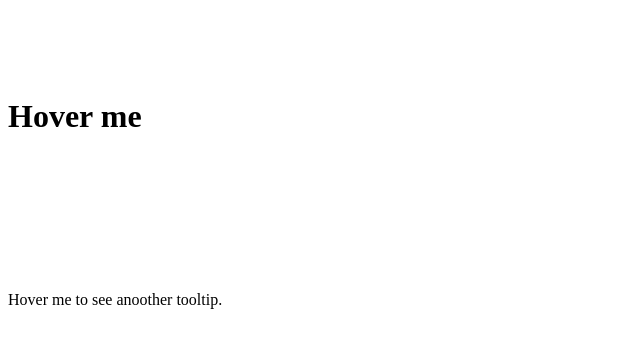
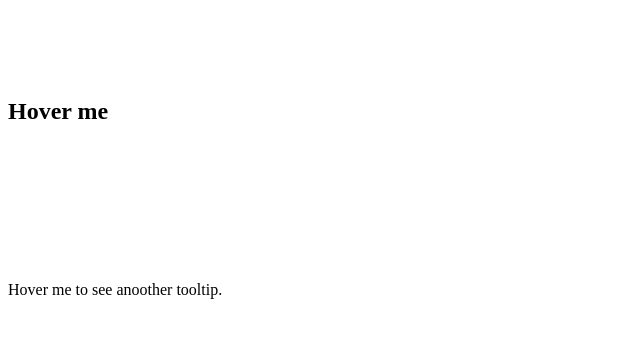
Before and after one commit to acciojob/react-composition-3-tauheed0110, a React app: page / in a window 1280 px wide. Shown: the top 348 px of the page, without its empty margins (0-640 px from the left). Built offline with nearby package versions, Linux system fonts and the light colour scheme.

Commit message:
filechanged

```diff
--- a/src/components/Tooltip.js
+++ b/src/components/Tooltip.js
@@ -11,10 +11,10 @@ const Tooltip = ({ tip1, tip2 }) => {
 
     return (
         <div>
-            <div style={tip1Style}>{tip1}</div>
-            <h1 style={{ margin: "2rem 0rem 4rem 0rem" }} onMouseEnter={() => setMouseEnterH(true)} onMouseLeave={() => setMouseEnterH(false)}>Hover me</h1>
-            <div style={tip2Style}>{tip2}</div>
-            <p onMouseEnter={() => setMouseEnterP(true)} onMouseLeave={() => setMouseEnterP(false)}>Hover me to see anoother tooltip.</p>
+            <div className='tooltip' style={tip1Style}>{tip1}</div>
+            <h2 className='tooltiptext' style={{ margin: "2rem 0rem 4rem 0rem" }} onMouseEnter={() => setMouseEnterH(true)} onMouseLeave={() => setMouseEnterH(false)}>Hover me</h2>
+            <div  className='tooltip' style={tip2Style}>{tip2}</div>
+            <p className='tooltiptext' onMouseEnter={() => setMouseEnterP(true)} onMouseLeave={() => setMouseEnterP(false)}>Hover me to see anoother tooltip.</p>
         </div>
     );
 }
```
